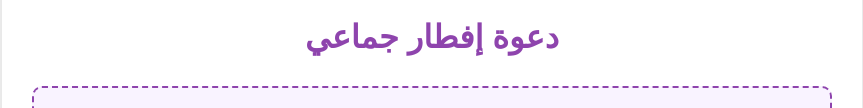
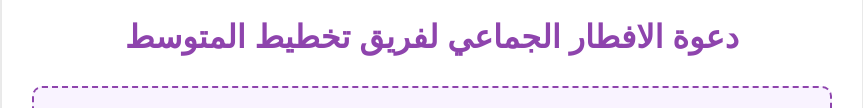
Before and after one commit to ALMUTAZ2/Group-breakfast-, a plain HTML site: page index.html in a window 1280 px wide. Shown: the part 357-465 px from the top of the page, without its empty margins (208-1071 px from the left). Drawn offline with Linux system fonts and the light colour scheme; no server answers.

Commit message:
Update index.html

```diff
--- a/index.html
+++ b/index.html
@@ -3,7 +3,7 @@
   <head>
       <meta charset="UTF-8">
       <meta name="viewport" content="width=device-width, initial-scale=1.0">
-      <title>دعوة إفطار جماعي</title>
+      <title>دعوة الافطار الجماعي لفريق تخطيط المتوسط</title>
       <!-- إضافة مكتبات Firebase -->
       <script src="https://www.gstatic.com/firebasejs/9.6.10/firebase-app-compat.js"></script>
       <script src="https://www.gstatic.com/firebasejs/9.6.10/firebase-firestore-compat.js"></script>
@@ -211,7 +211,7 @@
               <img src="https://images.unsplash.com/photo-1517248135467-4c7edcad34c4?ixlib=rb-4.0.3&ixid=M3wxMjA3fDB8MHxwaG90by1wYWdlfHx8fGVufDB8fHx8fA%3D%3D&auto=format&fit=crop&w=800&q=80" alt="صورة مطعم">
           </div>
 
-          <h1>دعوة إفطار جماعي</h1>
+          <h1>دعوة الافطار الجماعي لفريق تخطيط المتوسط </h1>
 
           <div class="invitation-details">
               <h2>تفاصيل الدعوة</h2>
```
